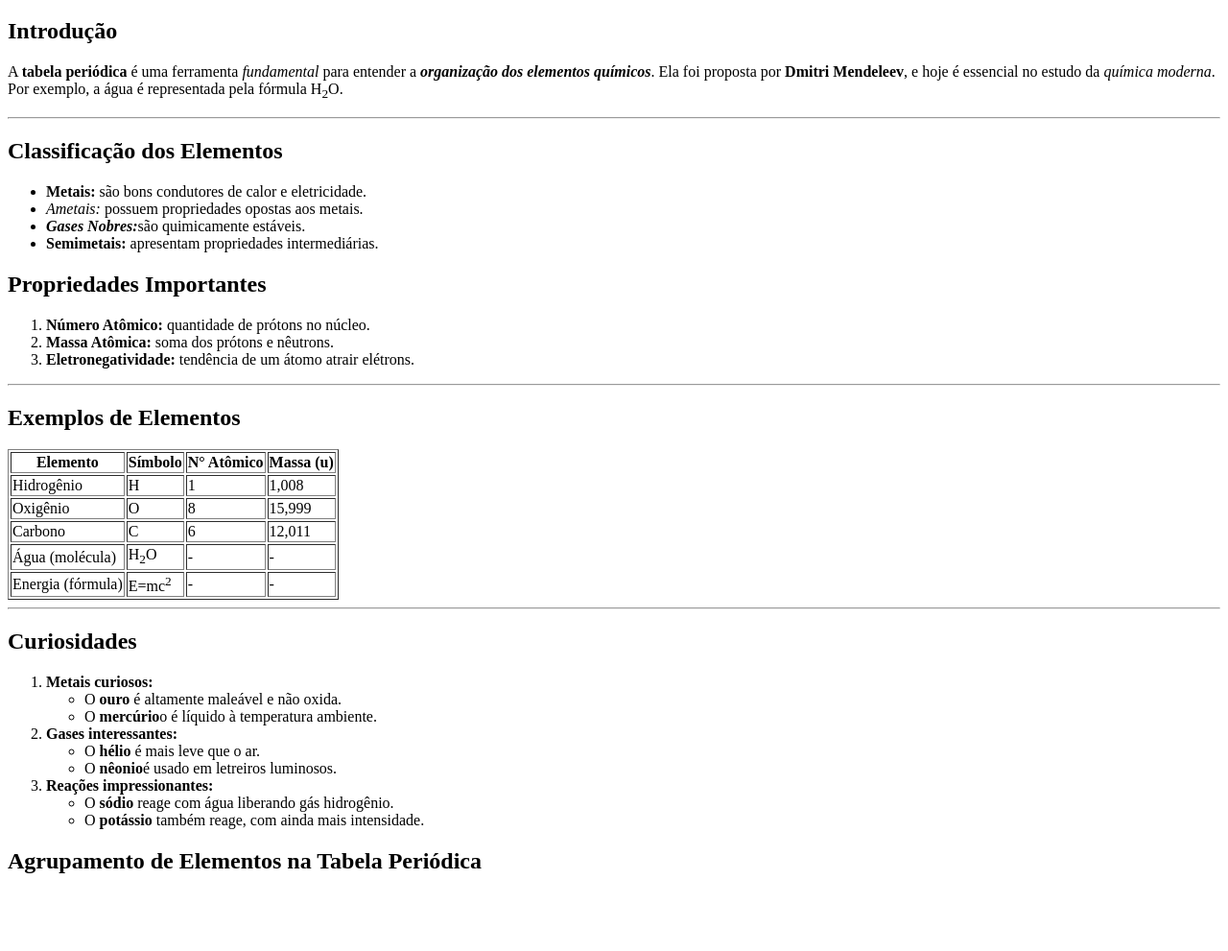
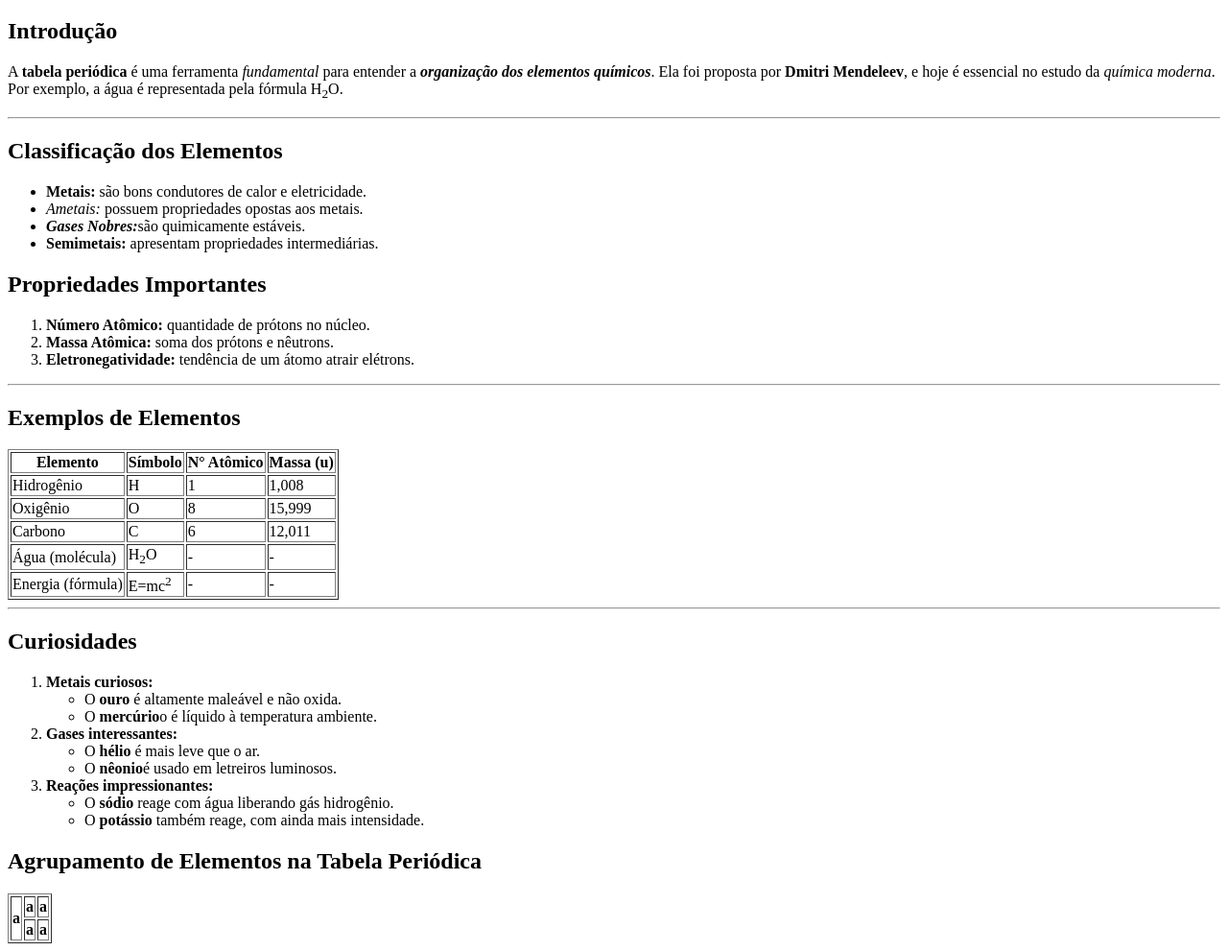
Before and after one commit to LauraNizolli/Revisao-HTML, a plain HTML site: page index.html in a window 1280 px wide. Shown: the part 61-1052 px from the top of the page at 96% size. Before the commit the page ends 992 px from the top, so only its background shows below. Drawn offline with Linux system fonts and the light colour scheme.

Commit message:
início da tabela

```diff
--- a/index.html
+++ b/index.html
@@ -104,5 +104,19 @@ fórmula H<sub>2</sub>O.
 
     <h2>Agrupamento de Elementos na Tabela Periódica</h2>
 
+    <table border="1">
+        <thead>
+            <tr>
+                <th rowspan="2">a</th>
+                <th>a</th>
+                <th>a</th>
+            </tr>
+            <tr>
+                <th>a</th>
+                <th>a</th>
+            </tr>
+        </thead>
+    </table>
+
 </body>
 </html>
```
